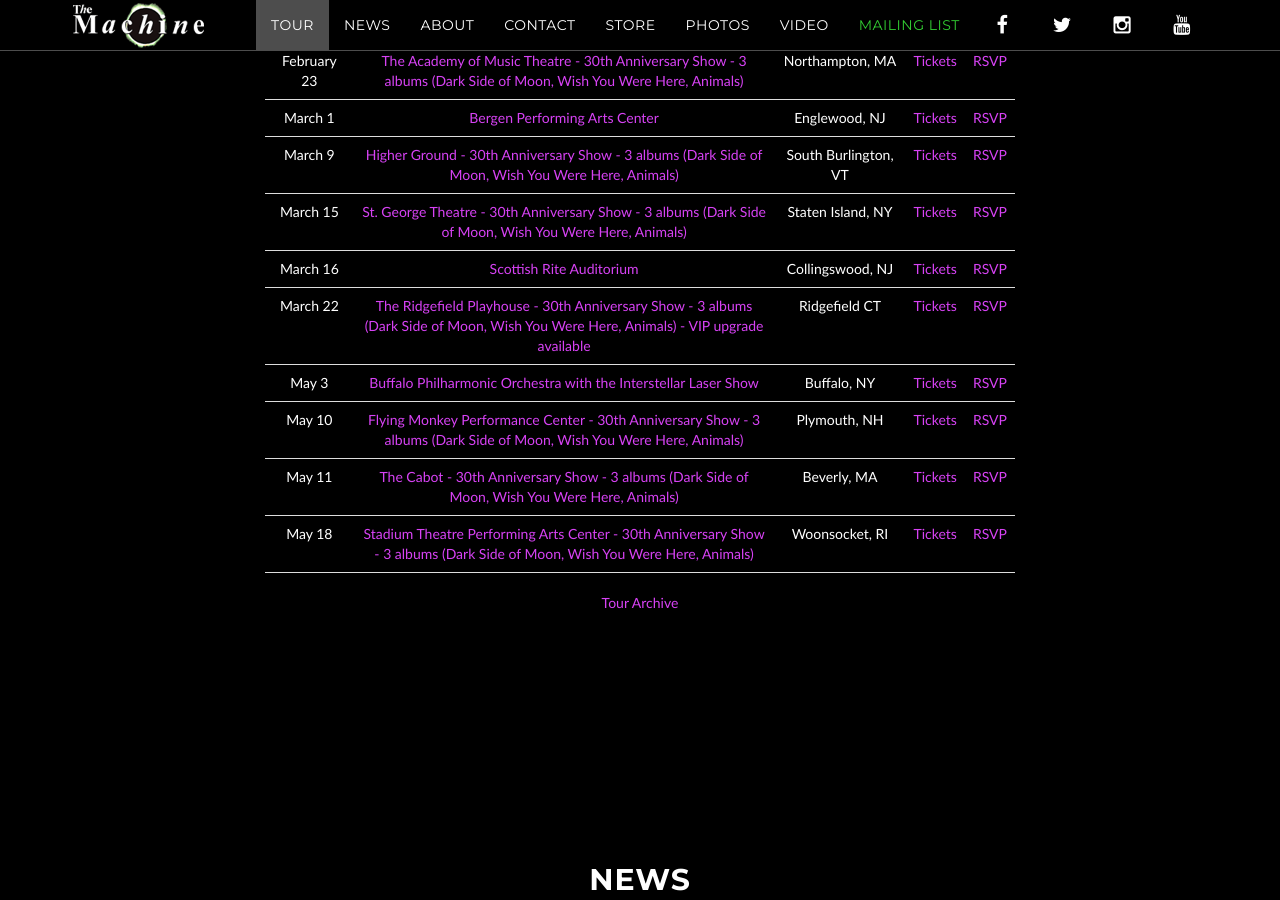
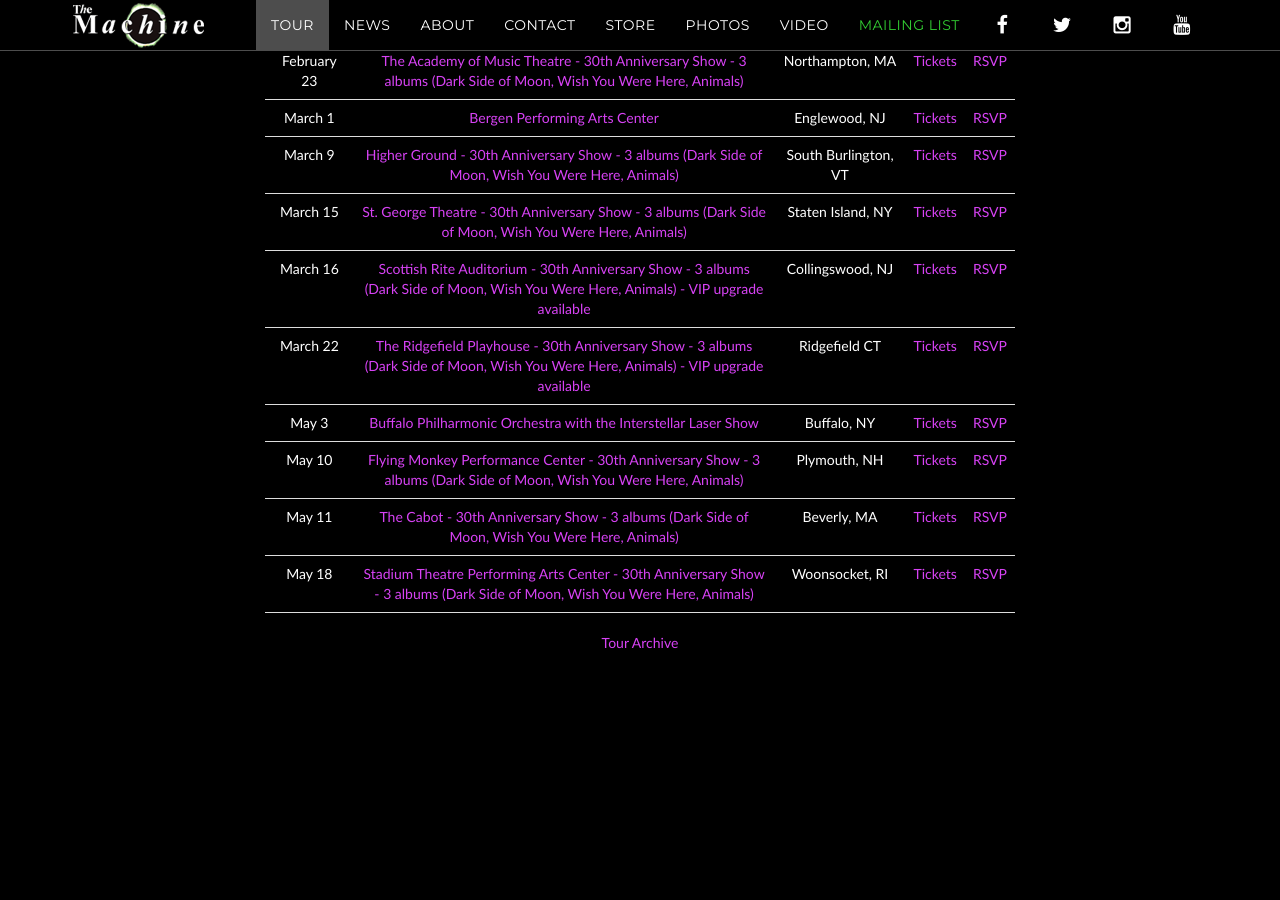
Before and after one commit to machineweb/machineweb.github.io, a Jekyll site: the page built from index.html, in a window 1280 px wide and 900 px high, scrolled down 1577 px. Built offline with Jekyll 4.4.1, drawn with Linux system fonts in a browser that asks for light colours; comment, search, counter and statistics services are not loaded.

Commit message:
Updated tour

```diff
--- a/_data/tour.yml
+++ b/_data/tour.yml
@@ -3723,7 +3723,7 @@
     order: "1552107600000"
 
   - date: "March 16 2019"
-    venue: "Scottish Rite Auditorium"
+    venue: "Scottish Rite Auditorium - 30th Anniversary Show - 3 albums (Dark Side of Moon, Wish You Were Here, Animals) - VIP upgrade available"
     venue-url: "https://www1.ticketmaster.com/event/02005574AF9A487A?brand=brepresents"
     location: "Collingswood, NJ"
     tickets-url: "https://www1.ticketmaster.com/event/02005574AF9A487A?brand=brepresents"
```
